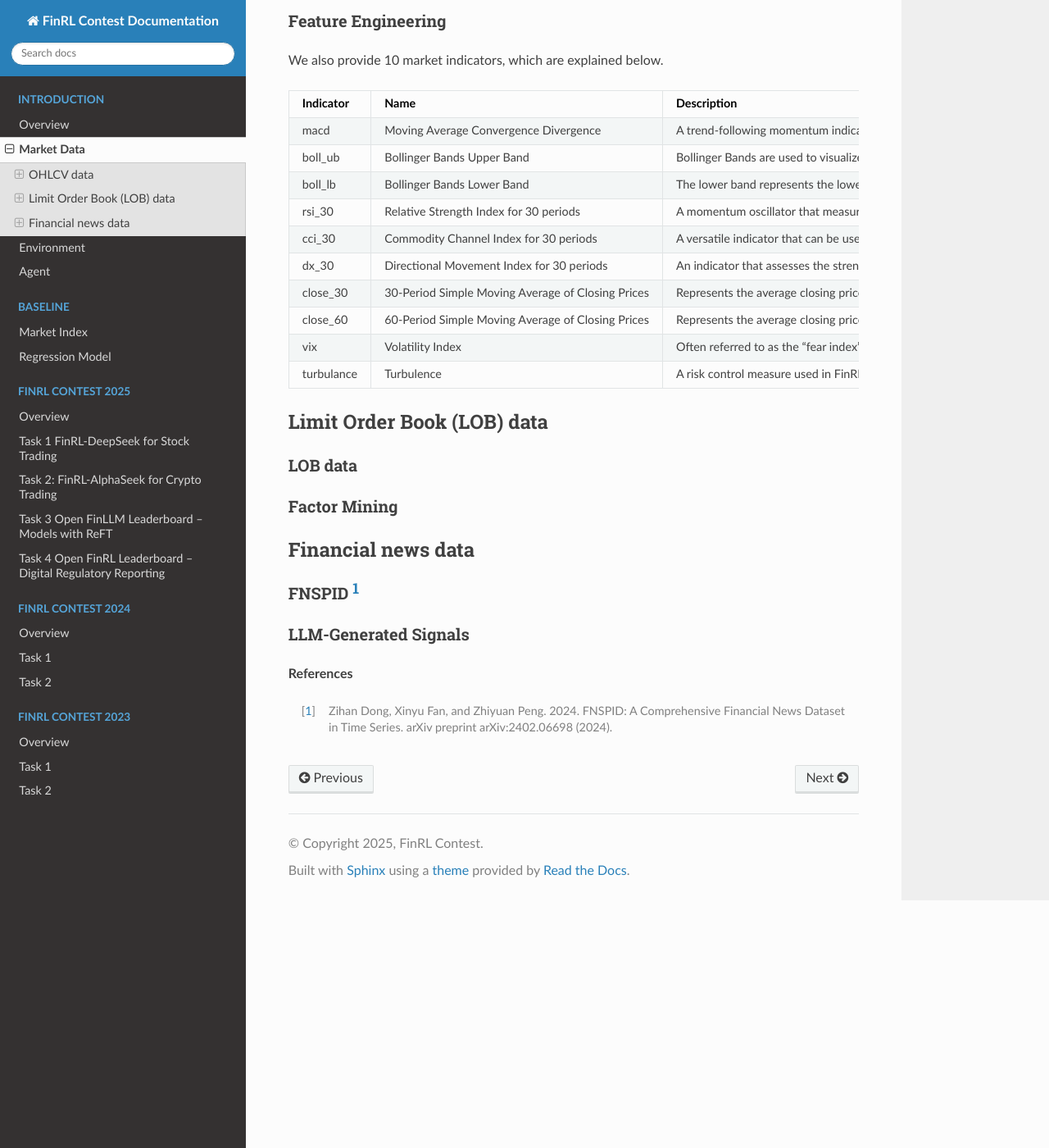
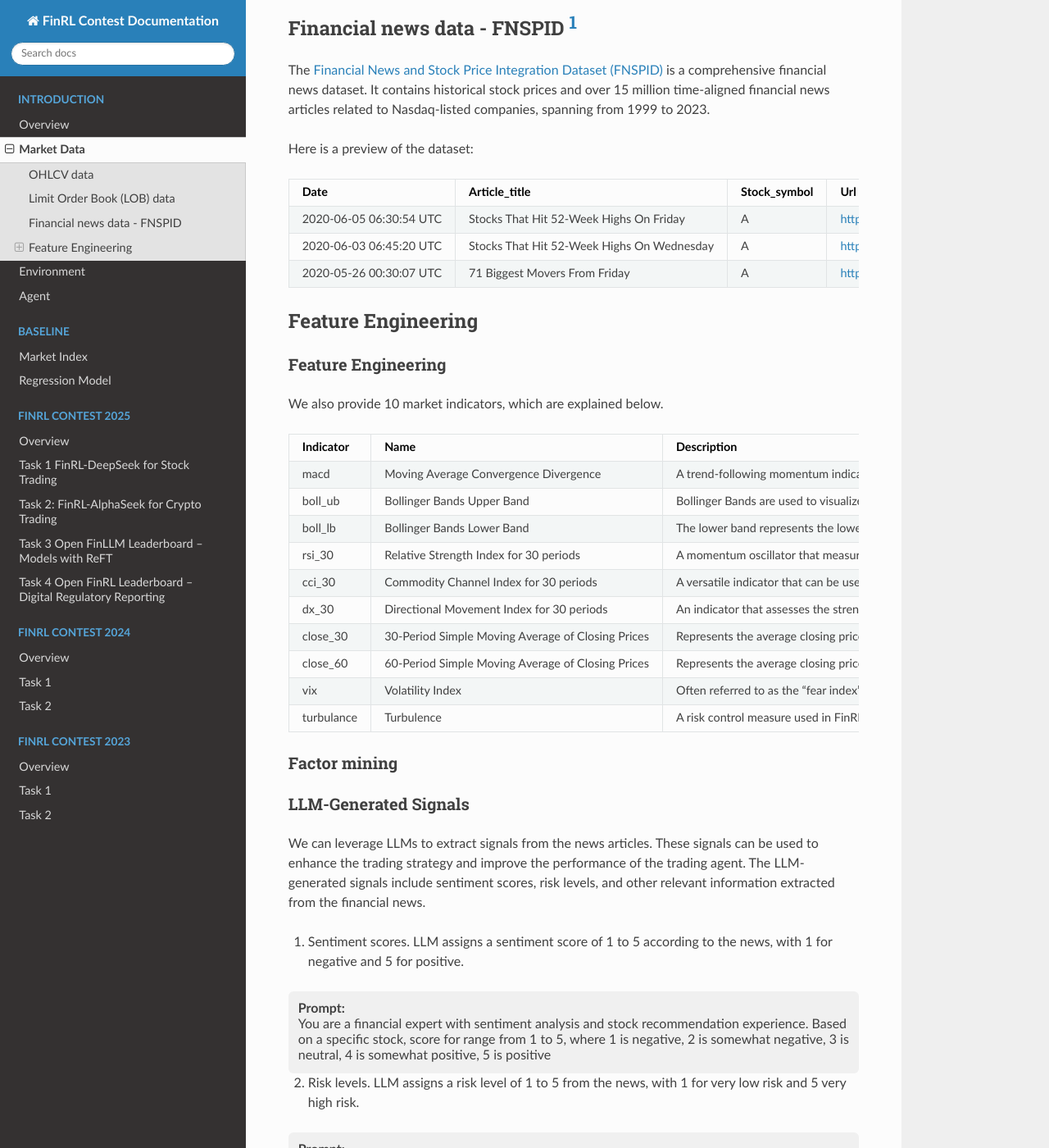
Before and after one commit to Xingyu025/FinAI-Contest, a Sphinx documentation site: the page built from docs/source/intro/data.rst, in a window 1280 px wide and 1400 px high, scrolled down 937 px. Shown: the whole window at 82% size. Built offline with Sphinx 7.4.7 and the Read the Docs theme 3.1.0, drawn with Linux system fonts in a browser that asks for light colours; some of the changed text lies outside the part shown.

Commit message:
add contest links

```diff
--- a/docs/source/finrl2025/overview.rst
+++ b/docs/source/finrl2025/overview.rst
@@ -1,6 +1,9 @@
 =============================
 Overview
 =============================
+
+`Contest Website <https://open-finance-lab.github.io/FinRL_Contest_2025/>`_; `Starter Kit <https://github.com/Open-Finance-Lab/FinRL_Contest_2025>`_
+
 
 Financial reinforcement learning (FinRL) [1]_ [2]_ applies reinforcement learning algorithms to financial tasks such as portfolio management, algorithmic trading, and option pricing [3]_ [4]_ [5]_. Recent breakthroughs in large language models (LLMs) are driving open finance, which provides affordable and scalable solutions for customers to make intelligent decisions, enabling personalized financial search and robo-advisors.
 
--- a/docs/source/finrl2025/task1.rst
+++ b/docs/source/finrl2025/task1.rst
@@ -106,7 +106,7 @@
 
 Risk levels
 ^^^^^^^^^^^^^^^^
-DeepSeek-V3 assigns a risk level q of 1 to 5 from the news, with 1 for low risk and 5 high risk.
+DeepSeek-V3 assigns a risk level q of 1 to 5 from the news, with 1 for very low risk and 5 very high risk.
 
 .. raw:: html
 
@@ -118,7 +118,7 @@
 
 OHLCV dataset
 ~~~~~~~~~~~~~~~~~~~~~~~
-In addition, we download the OHLCV data from Yahoo Finance for the same stocks and period. The dataset includes daily open, high, low, close prices, and volume data for each stock. We also include the 10 market indicators through feature engineering, as shown in :ref:`technical-indicators`
+In addition, we download the OHLCV data from Yahoo Finance for the same stocks and period. The dataset includes daily open, high, low, close prices, and volume data for each stock. We also include the 10 market indicators through feature engineering, as shown in :ref:`technical-indicators`.
 
 We combine the OHLCV dataset and LLM-generated signals together:
 
--- a/docs/source/index.rst
+++ b/docs/source/index.rst
@@ -20,6 +20,11 @@
    :width: 100%
    :align: center
 
+FinRL Contest 2025: `Contest Website <https://open-finance-lab.github.io/FinRL_Contest_2025/>`_; `Starter Kit <https://github.com/Open-Finance-Lab/FinRL_Contest_2025>`_
+
+FinRL Contest 2024: `Contest Website <https://open-finance-lab.github.io/finrl-contest.github.io/>`_; `Starter Kit <https://github.com/Open-Finance-Lab/FinRL_Contest_2024>`_
+
+FinRL Contest 2023: `Contest Website <https://open-finance-lab.github.io/finrl-contest.github.io/>`_; `Starter Kit <https://github.com/Open-Finance-Lab/FinRL_Contest_2023>`_
 
 
 .. toctree::
--- a/docs/source/intro/data.rst
+++ b/docs/source/intro/data.rst
@@ -9,8 +9,6 @@
 
 OHLCV data
 ---------------------------
-OHLCV
-~~~~~~~~~~~~~~~~~
 For stock trading tasks, we use daily OHLCV data, a rich source for learning financial market behaviors and trends. It’s a list of five most common types of data in financial analysis:
 
     - **Open**: the price at which the stock opened for trading on a trading day.
@@ -35,6 +33,72 @@
         interval='1d',  # Daily data
     )
     data.to_csv('ohlcv_data.csv')
+
+
+Limit Order Book (LOB) data
+---------------------------
+
+
+
+
+Financial news data - FNSPID [1]_
+---------------------------
+The `Financial News and Stock Price Integration Dataset (FNSPID) <https://huggingface.co/datasets/Zihan1004/FNSPID>`_ is a comprehensive financial news dataset. It contains historical stock prices and over 15 million time-aligned financial news articles related to Nasdaq-listed companies, spanning from 1999 to 2023.
+
+Here is a preview of the dataset:
+
+.. list-table::
+   :header-rows: 1
+   :widths: 15 30 10 50 20 10 10 10 10 10 10
+
+   * - Date
+     - Article_title
+     - Stock_symbol
+     - Url
+     - Publisher
+     - Author
+     - Article
+     - Lsa_summary
+     - Luhn_summary
+     - Textrank_summary
+     - Lexrank_summary
+   * - 2020-06-05 06:30:54 UTC
+     - Stocks That Hit 52-Week Highs On Friday
+     - A
+     - https://www.benzinga.com/news/20/06/16190091/stocks-that-hit-52-week-highs-on-friday
+     - Benzinga Insights
+     - null
+     - null
+     - null
+     - null
+     - null
+     - null
+   * - 2020-06-03 06:45:20 UTC
+     - Stocks That Hit 52-Week Highs On Wednesday
+     - A
+     - https://www.benzinga.com/news/20/06/16170189/stocks-that-hit-52-week-highs-on-wednesday
+     - Benzinga Insights
+     - null
+     - null
+     - null
+     - null
+     - null
+     - null
+   * - 2020-05-26 00:30:07 UTC
+     - 71 Biggest Movers From Friday
+     - A
+     - https://www.benzinga.com/news/20/05/16103463/71-biggest-movers-from-friday
+     - Lisa Levin
+     - null
+     - null
+     - null
+     - null
+     - null
+     - null
+
+
+Feature Engineering
+---------------------------
 
 .. _technical-indicators:
 
@@ -80,25 +144,31 @@
      - Turbulence
      - A risk control measure used in FinRL that quantifies extreme asset price fluctuations, useful for handling worst-case market scenarios like the 2007–2008 financial crisis.
 
-Limit Order Book (LOB) data
----------------------------
+Factor mining
+~~~~~~~~~~~~~~~~~~~~~
 
-
-LOB data
-~~~~~~~~~~~~~~~~~
-
-Factor Mining
-~~~~~~~~~~~~~~~~~
-
-
-Financial news data
----------------------------
-FNSPID [1]_
-~~~~~~~~~~~~~~~~~
 
 LLM-Generated Signals
 ~~~~~~~~~~~~~~~~~~~~~
+We can leverage LLMs to extract signals from the news articles. These signals can be used to enhance the trading strategy and improve the performance of the trading agent. The LLM-generated signals include sentiment scores, risk levels, and other relevant information extracted from the financial news.
 
+1. Sentiment scores. LLM assigns a sentiment score of 1 to 5 according to the news, with 1 for negative and 5 for positive.
+
+.. raw:: html
+
+   <div style="background-color:#f0f0f0; padding:12px; border-radius:6px;">
+     <strong>Prompt:</strong><br>
+       You are a financial expert with sentiment analysis and stock recommendation experience. Based on a specific stock, score for range from 1 to 5, where 1 is negative, 2 is somewhat negative, 3 is neutral, 4 is somewhat positive, 5 is positive
+   </div>
+
+2. Risk levels. LLM assigns a risk level of 1 to 5 from the news, with 1 for very low risk and 5 very high risk.
+
+.. raw:: html
+
+   <div style="background-color:#f0f0f0; padding:12px; border-radius:6px;">
+     <strong>Prompt:</strong><br>
+       You are a financial expert specializing in risk assessment. Based on a specific stock, provide a risk score from 1 to 5, where: 1 indicates very low risk, 2 indicates low risk, 3 indicates moderate risk (default if the news lacks any clear indication of risk), 4 indicates high risk, and 5 indicates very high risk.
+   </div>
 
 
 **References**
```
Also changed, not shown: 15 other files.
